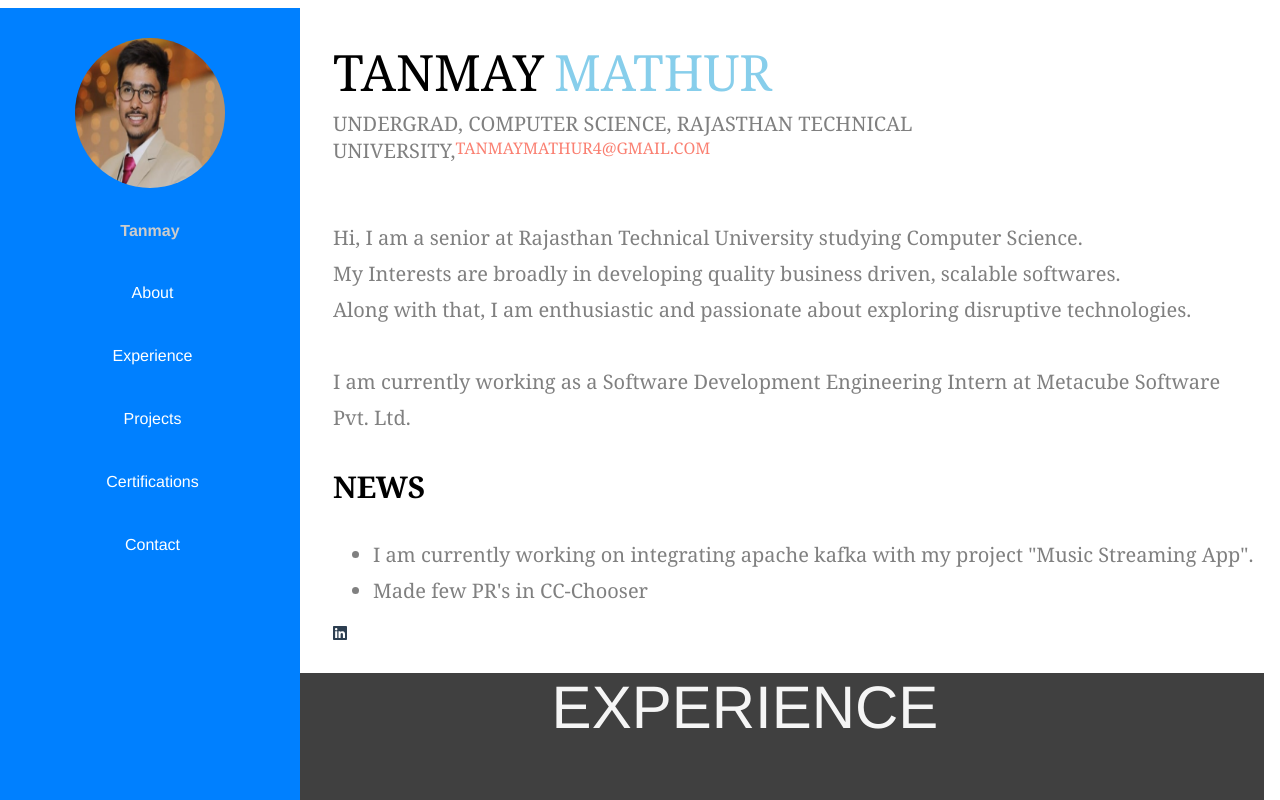
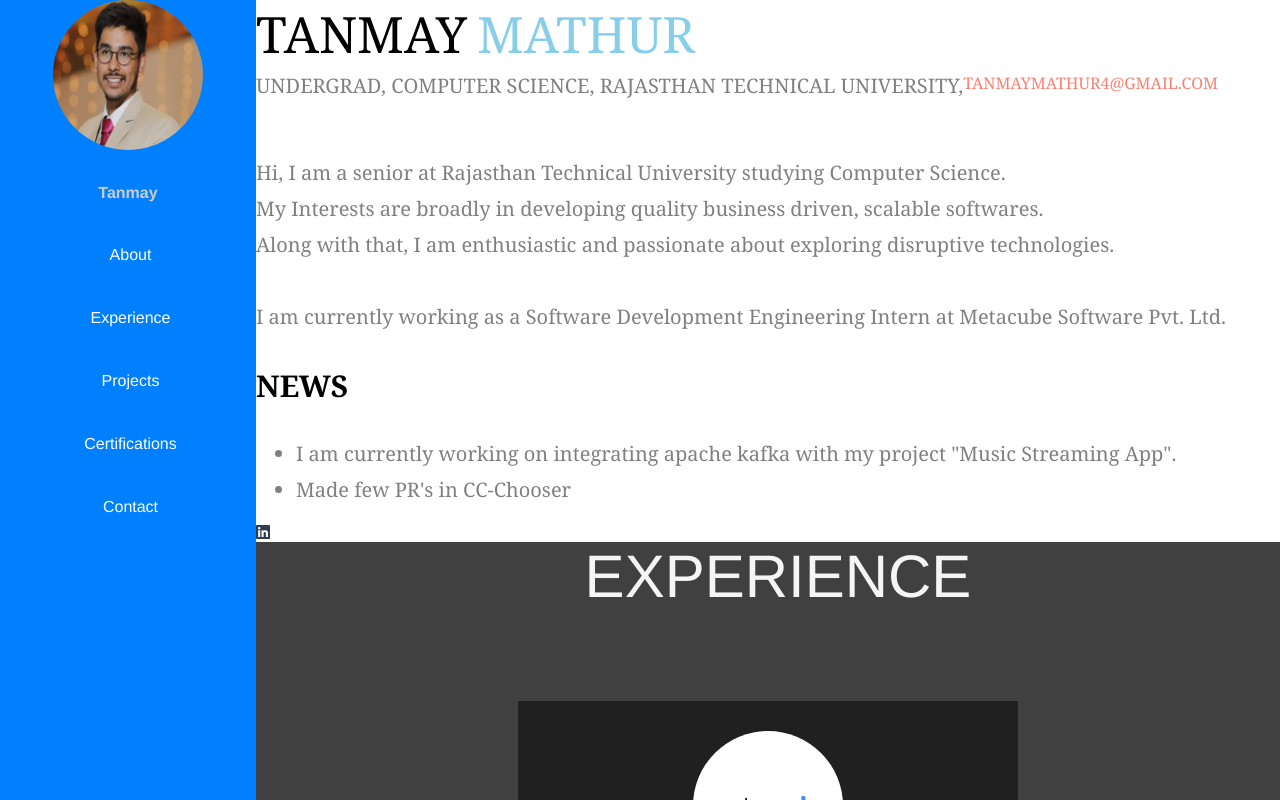
Before and after one commit to Tanmay1201/Portfolio-Website, a Vue app: page /#/ in a window 1280 px wide. Shown: the top 800 px of the page. Built offline with nearby package versions, Linux system fonts and the light colour scheme.

Commit message:
base css fix

```diff
--- a/src/App.vue
+++ b/src/App.vue
@@ -18,4 +18,8 @@ export default {
   text-align: center;
   color: #2c3e50;
 }
+body{
+  margin:0px;
+  padding:0px;
+}
 </style>
--- /dev/null
+++ b/src/components/BaseLayout.vue
@@ -0,0 +1,29 @@
+<template>
+  <div id = "main-container">
+    <SideNav/>
+    <HomePage/>
+  </div>
+</template>
+
+<script>
+import SideNav from './SideNav'
+import HomePage from './HomePage'
+
+export default {
+    name:"BaseLayout",
+    components:{
+        SideNav,
+        HomePage
+    }
+}
+</script>
+
+<style>
+#main-container{
+    width: 100%;
+    margin: 0px;
+    padding: 0px;
+    display: flex;
+    position: absolute;
+}
+</style>
--- a/src/components/HomePage.vue
+++ b/src/components/HomePage.vue
@@ -1,36 +1,4 @@
 <template>
-  <div>
-    <body>
-      <div class="leftPart">
-        <center>
-          <img
-            src="../assets/profilepicture.jpg"
-            class="profile_image"
-            alt="Profile Image"
-          />
-          <h4>Tanmay</h4>
-        </center>
-        <a href="#About">
-          <i class="fas fa-asterisk"></i>
-          <span>About</span>
-        </a>
-        <a href="#Experience">
-          <i class="fas fa-asterisk"></i>
-          <span>Experience</span>
-        </a>
-        <a href="#Projects">
-          <i class="fas fa-asterisk"></i>
-          <span>Projects</span>
-        </a>
-        <a href="#">
-          <i class="fas fa-asterisk"></i>
-          <span>Certifications</span>
-        </a>
-        <a href="#">
-          <i class="fas fa-asterisk"></i>
-          <span>Contact</span>
-        </a>
-      </div>
       <div class="rightPart">
         <div id="About">
           <div class="name">
@@ -73,15 +41,17 @@
           <!-- <font-awesome-icon icon="fa-facebook" /> -->
           <font-awesome-icon :icon="['fab', 'linkedin']"/>
         </div>
-      </div>
 
       <div id="Experience">
+        <center>
         <span id="experience">EXPERIENCE</span>
+        </center>
         <br />
         <br />
         <br />
         <br />
         <br />
+        <center>
         <div id="metacubeco">
           <center>
             <img src="../assets/Metacube-Software-Logo.png" class="metacube" />
@@ -112,6 +82,7 @@
             <br />
           </center>
         </div>
+        </center>
         <br />
         <br />
         <br />
@@ -125,8 +96,8 @@
           <span>Hospital Finder</span>
         </div>
       </div>
-    </body>
-  </div>
+      </div>
+
 </template>
 
 <script>
@@ -204,9 +175,9 @@ li {
 }
 
 #Experience {
+  left:0;
   background: #404040;
   color: whitesmoke;
-  left: 30;
   width: 100%;
 }
 
@@ -219,9 +190,7 @@ li {
   padding-left: 20px;
   font-size: 60px;
   padding-top: 50px;
-  padding-left: 80px;
   margin-top: 10px;
-  margin-left: 130px;
 }
 #projects {
   padding-left: 20px;
@@ -239,7 +208,6 @@ h3 {
 #metacubeco {
   background: #202020;
   width: 500px;
-  margin-left: 500px;
   line-height: 1.3;
   font-family: Georgia, "Times New Roman", Times, serif;
   margin-bottom: 30px;
@@ -268,7 +236,6 @@ h3 {
   margin-top: 40px;
   background: #202020;
   width: 500px;
-  margin-left: 500px;
   line-height: 1.3;
   font-family: Georgia, "Times New Roman", Times, serif;
 }
@@ -284,27 +251,15 @@ h3 {
   color: #3333ff;
 }
 
-.leftPart {
-  background: #0080ff;
-  margin-top: none;
-  padding-top: 30px;
-  position: fixed;
-  left: 0;
-  width: 300px;
-  height: 100%;
+.rightPart {
+    text-align: left;
+    width: 80%;
+    right: 0;
+    display: block;
+    position: relative;
+    z-index: 200;
 }
 
-.rightPart {
-  margin-left: 25%;
-  padding: 30px 5px;
-  text-align: left;
-}
-.leftPart .profile_image {
-  height: 150px;
-  width: 150px;
-  border-radius: 100px;
-  margin-bottom: 10px;
-}
 
 .profile_image:hover {
   transform: scale(1.2);
@@ -312,37 +267,12 @@ h3 {
 sub {
   font-size: 5px;
 }
-.leftPart h4 {
-  color: #ccc;
-  margin-top: 20px;
-  margin-bottom: 20px;
-}
 
-.leftPart a {
-  color: #fff;
-  display: block;
-  width: 100%;
-  line-height: 60px;
-  text-decoration: none;
-  padding-left: 5px;
-  box-sizing: border-box;
-  transition: 0.5s;
-  transition-property: background;
-  transition: transform 0.2s;
-}
-
-.leftPart a:hover {
-  background: #99ccff;
-}
 
 .rightPart i {
   color: #fff;
   text-shadow: 1px 1px 1px #ccc;
   font-size: 1.5em;
 }
-.leftPart i {
-  color: #fff;
-  text-shadow: 1px 1px 1px #ccc;
-  font-size: 1.5em;
-}
+
 </style>
--- a/src/components/SideNav.vue
+++ b/src/components/SideNav.vue
@@ -1,9 +1,88 @@
 <template>
-  <h1>Left part</h1>
+  <div class="leftPart">
+        <center>
+          <img
+            src="../assets/profilepicture.jpg"
+            class="profile_image"
+            alt="Profile Image"
+          />
+          <h4>Tanmay</h4>
+        </center>
+        <a href="#About">
+          <i class="fas fa-asterisk"></i>
+          <span>About</span>
+        </a>
+        <a href="#Experience">
+          <i class="fas fa-asterisk"></i>
+          <span>Experience</span>
+        </a>
+        <a href="#Projects">
+          <i class="fas fa-asterisk"></i>
+          <span>Projects</span>
+        </a>
+        <a href="#">
+          <i class="fas fa-asterisk"></i>
+          <span>Certifications</span>
+        </a>
+        <a href="#">
+          <i class="fas fa-asterisk"></i>
+          <span>Contact</span>
+        </a>
+      </div>
 </template>
 
 <script>
 export default {};
 </script>
 
-<style scoped></style>
+<style scoped>
+.leftPart{
+background: #0080ff;
+    margin-top: none;
+    /* padding-top: 30px; */
+    display: block;
+    position: sticky;
+    left: 0;
+    top: 0;
+    width: 20%;
+    height: 100vh;
+    z-index: 200;
+}
+.leftPart ::after {
+  display: table;
+  clear: both;
+}
+.leftPart .profile_image {
+  height: 150px;
+  width: 150px;
+  border-radius: 100px;
+  margin-bottom: 10px;
+}
+.leftPart h4 {
+  color: #ccc;
+  margin-top: 20px;
+  margin-bottom: 20px;
+}
+
+.leftPart a {
+  color: #fff;
+  display: block;
+  width: 100%;
+  line-height: 60px;
+  text-decoration: none;
+  padding-left: 5px;
+  box-sizing: border-box;
+  transition: 0.5s;
+  transition-property: background;
+  transition: transform 0.2s;
+}
+
+.leftPart a:hover {
+  background: #99ccff;
+}
+.leftPart i {
+  color: #fff;
+  text-shadow: 1px 1px 1px #ccc;
+  font-size: 1.5em;
+}
+</style>
--- a/src/router/index.js
+++ b/src/router/index.js
@@ -1,15 +1,21 @@
 import Vue from "vue";
 import Router from "vue-router";
-import HomePage from "@/components/HomePage";
+// import HomePage from "@/components/HomePage";
+import BaseLayout from '@/components/BaseLayout'
 
 Vue.use(Router);
 
 export default new Router({
   routes: [
+    // {
+    //   path: "/",
+    //   name: "HomePage",
+    //   component: HomePage
+    // }
     {
       path: "/",
-      name: "HomePage",
-      component: HomePage
+      name: "BaseLayout",
+      component: BaseLayout
     }
   ]
 });
```
